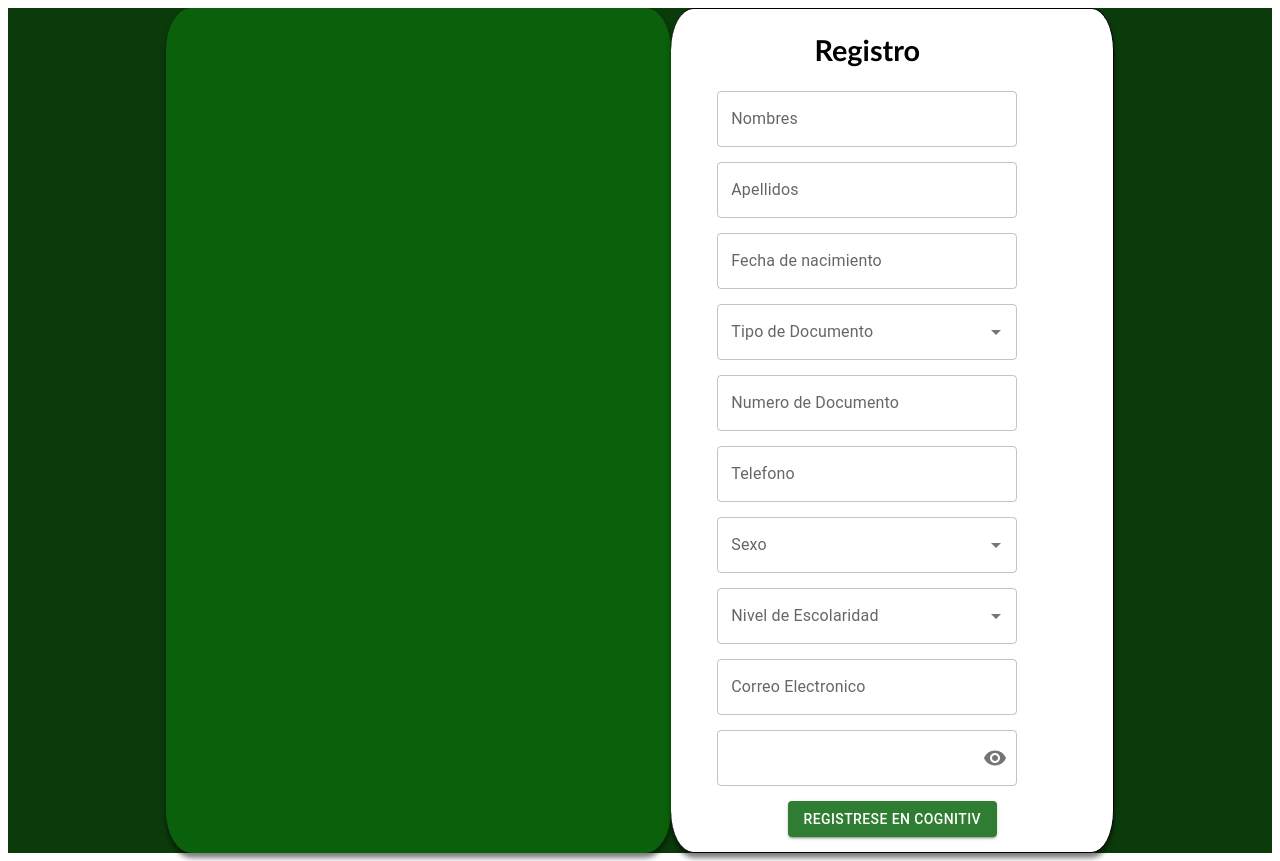
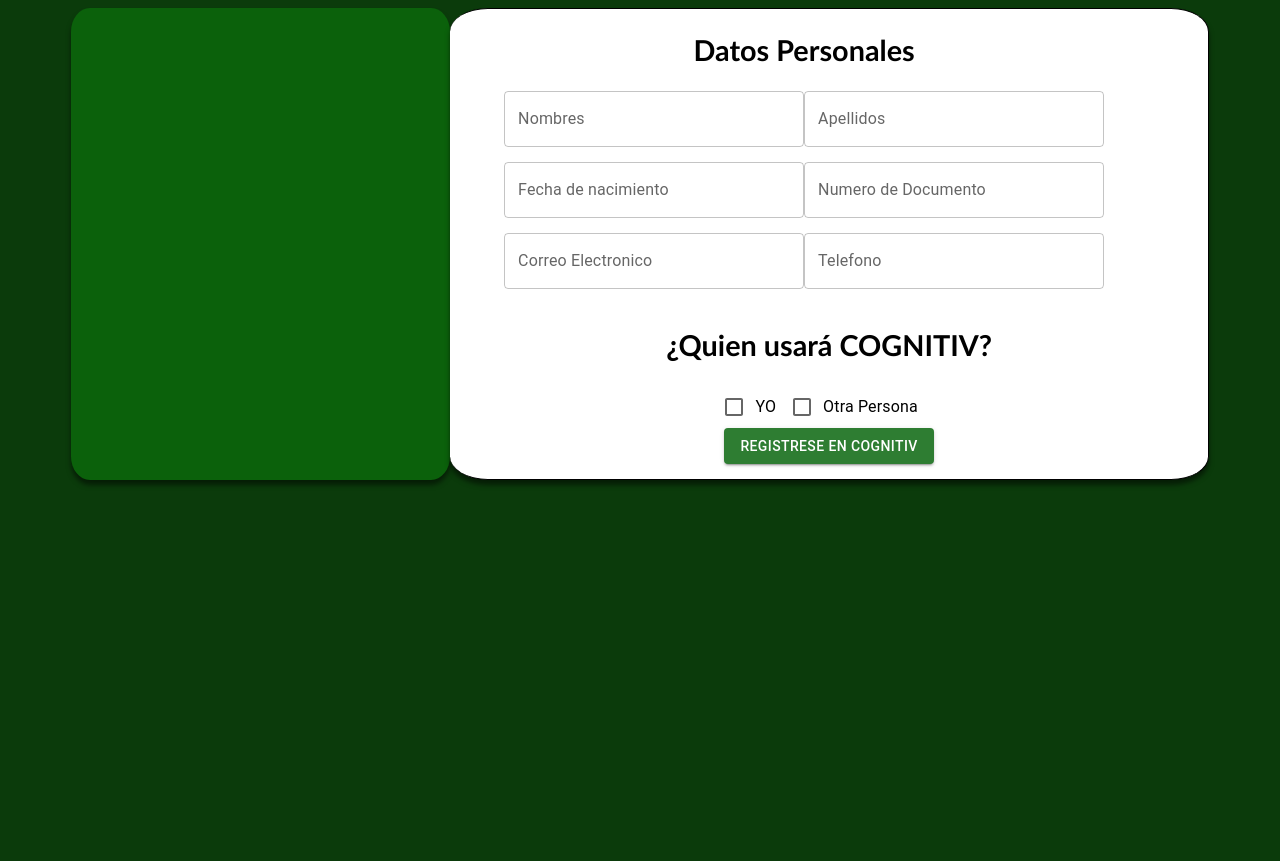
Before and after one commit to EstebanPat/cognitiv-frontend, a React (Create React App) app: page / in a window 1280 px wide. After the commit the page ends 800 px from the top, so only its background shows below. Built offline with nearby package versions, Linux system fonts and the light colour scheme.

Commit message:
New functionsin Register Form

```diff
--- a/src/api/auth.js
+++ b/src/api/auth.js
@@ -1,12 +1,18 @@
-import { ENV } from "../utils";
-const { BASE_API_URL, API_ROUTES } = ENV;
+import { ENV } from "../utils/constants";
+const { BASE_API_URL, API_ROUTER } = ENV;
 
 export class Auth{
     //Registro
-    signup = async (data) => {
-        const response = await fetch(`${BASE_API_URL}${API_ROUTES.AUTH}`, {
+    register = async (data) => {
+        console.log(data);
+        console.log("Hola");
+        const response = await fetch(`${BASE_API_URL}${API_ROUTER.REGISTER}`, {
+          mode: 'no-cors',
           method: "POST",
-          headers: {"Content-Type": "application/json"},
+          headers: {
+            "Content-Type": "application/json",
+          },
+
           body: JSON.stringify(data),
         });
         try {
--- a/src/components/Auth/SignUp/SignUp.js
+++ b/src/components/Auth/SignUp/SignUp.js
@@ -2,39 +2,74 @@
 import { DatePicker } from '@mui/x-date-pickers/DatePicker';
 import { LocalizationProvider } from '@mui/x-date-pickers';
 import { AdapterDayjs } from '@mui/x-date-pickers/AdapterDayjs'
-import { Autocomplete, Button, IconButton, InputAdornment, OutlinedInput, TextField } from '@mui/material'
+import { Autocomplete, Button, Checkbox, FormControlLabel, IconButton, InputAdornment, OutlinedInput, Snackbar, TextField } from '@mui/material'
+import MuiAlert from '@mui/material/Alert';
 import { Visibility, VisibilityOff } from '@mui/icons-material';
 import "./SignUp.scss";
-import { Auth } from '../../../api/auth';
-
-import { ENV } from "../../../utils";
-const { BASE_API_URL, API_ROUTES } = ENV;
+import { Auth } from '../../../api/index';
 
 const SignUp = () => {
     const auth = new Auth()
+
+    /* Information of the Attendant (if the user needs one) */
+    const [namesAttendant, setNamesAttendant] = useState('');
+    const [lastnamesAttendant, setLastnamesAttendant] = useState('');
+    const [birthDayAttendant, setBirthDayAttendant] = useState(new Date());
+    const [identificationAttendant, setIdentificationAttendant] = useState('');
+    const [phoneAttendant, setPhoneAttendant] = useState('');
+    const [emailAttendant, setEmailAttendant] = useState('');
+
+
     const [names, setNames] = useState('');
     const [lastnames, setLastnames] = useState('');
     const [birthDay, setBirthDay] = useState(new Date());
     const [identification, setIdentification] = useState('');
+    const [phone, setPhone] = useState('');
+    const [email, setEmail] = useState('');
     const [documentType, setDocumentType] = useState('');
-    const [email, setEmail] = useState('');
     const [password, setPassword] = useState('');
-    const [phone, setPhone] = useState('');
     const [genre, setGenre] = useState('');
     const [schooling, setSchooling] = useState('');
+    const [laterality, setLaterality] = useState('');
     const [showPassword, setShowPassword] = useState(false);
+    const [checkboxMe, setCheckboxMe] = useState(false);
+    const [checkbox, setCheckbox] = useState('');
+    const [checkboxOther, setCheckboxOther] = useState(false);
+    const [showSecondForm, setShowSecondForm] = useState(false);
+
+
+    /* Handle Functions for the attendant Information */
+    const handleSetNamesAttendant = (event) => {
+        setNamesAttendant(event.target.value)
+    }
+    const handleSetLastnamesAttendant = (event) => {
+        setLastnamesAttendant(event.target.value)
+    }
+    const handleSetBirthdayAttendant = (date) => {
+        setBirthDayAttendant(date)
+    }
+    const handleSetIdentificationAttendant = (event) => {
+        setIdentificationAttendant(event.target.value)
+    }
+    const handleSetPhoneAttendant = (event) => {
+        setPhoneAttendant(event.target.value)
+    }
+    const handleSetEmailAttendant = (event) => {
+        setEmailAttendant(event.target.value)
+    }
+
+
+    /* Handle Functions for the user Information */
 
     const handleSetNames = (event) => {
         setNames(event.target.value)
     }
+
     const handleSetLastnames = (event) => {
         setLastnames(event.target.value)
     }
     const handleSetBirthday = (date) => {
         setBirthDay(date)
-    }
-    const handleSetDocumentType = (event, type) => {
-        setDocumentType(type)
     }
     const handleSetIdentification = (event) => {
         setIdentification(event.target.value)
@@ -45,6 +80,11 @@
     const handleSetEmail = (event) => {
         setEmail(event.target.value)
     }
+
+    const handleSetDocumentType = (event, type) => {
+        setDocumentType(type)
+    }
+
     const handleSetPassword = (event) => {
         setPassword(event.target.value)
     }
@@ -55,7 +95,28 @@
         setSchooling(school)
     }
 
+    /* Handle Information IF there is not an attendant */
 
+    const handleSetNamesMe = (value) => {
+        setNames(value)
+    }
+    const handleSetLastnamesMe = (value) => {
+        setLastnames(value)
+    }
+    const handleSetBirthdayMe = (date) => {
+        setBirthDay(date)
+    }
+    const handleSetIdentificationMe = (value) => {
+        setIdentification(value)
+    }
+    const handleSetPhoneMe = (value) => {
+        setPhone(value)
+    }
+    const handleSetEmailMe = (value) => {
+        setEmail(value)
+    }
+
+    /* Functions for the Password */
     const handleClickShowPassword = () =>{
         setShowPassword(!showPassword)
     }
@@ -64,7 +125,33 @@
         event.preventDefault();
     };
 
+    /* Select the Person who is going to use Cognitiv */
 
+    const handleCheckBoxes = (checkBox) => {
+        setShowSecondForm(true);
+
+        if(checkBox === 'checkboxMe'){
+            setCheckbox(checkBox);
+            setCheckboxMe(!checkboxMe);
+            if(checkboxOther) setCheckboxOther(false);
+            handleSetNamesMe(namesAttendant)
+            handleSetLastnamesMe(lastnamesAttendant);
+            handleSetBirthdayMe(birthDayAttendant);
+            handleSetIdentificationMe(identificationAttendant);
+            handleSetPhoneMe(phoneAttendant);
+            handleSetEmailMe(emailAttendant);
+        }else if(checkBox === 'checkboxOther'){
+            setCheckbox(checkBox);
+            setCheckboxOther(!checkboxOther);
+            if(checkboxMe) setCheckboxMe(false);
+            handleSetNamesMe('')
+            handleSetLastnamesMe('');
+            handleSetBirthdayMe('');
+            handleSetIdentificationMe('');
+            handleSetPhoneMe('');
+            handleSetEmailMe('');
+        }
+    }
 
     const handleSave = async () => {
         const data = {
@@ -79,29 +166,26 @@
             genre: genre.value,
             schooling: schooling.value
         }
-        console.log(data);
 
-        const opts = {
-            method: "POST",
-            headers: {"Content-Type": "application/json"},
-            body: JSON.stringify(data),
+        if (checkbox === 'checkboxOther') {
+            const attendant = {
+                names: namesAttendant,
+                lastnames: lastnamesAttendant,
+                email: emailAttendant,
+                birthDay: (birthDayAttendant.$M + 1) + '/' + birthDayAttendant.$D + '/' + birthDayAttendant.$y,
+                identification: identificationAttendant,
+                phone: phoneAttendant,
+            }
+            data.attendant = attendant
         }
 
-        console.log(opts.body);
-        fetch(`${BASE_API_URL}${API_ROUTES.AUTH}`, opts)
-        .then((response) =>{
-            if (!response.ok) {
-                throw new Error('No se pudo completar la solicitud');
-              }
-              return response.json();
-        })
-
-        /* try{
-            const response = await auth.signup();
+        console.log(data);
+        try{
+            const response = await auth.register();
             console.log(response);
         }catch (error){
             console.log(error);
-        }  */
+        }
 
     }
 
@@ -132,18 +216,45 @@
 
                 <form>
                     <div className='reg-form'>
-                        <div className='title-form'> <h2>Registro</h2></div>
+                        <div className='title-form'> <h2>Datos Personales</h2></div>
+                        <div className='reg-form__row'>
+                            <TextField id="namesAttendant" label="Nombres" variant="outlined" className='input-auth-form' value={namesAttendant} onChange={handleSetNamesAttendant} sx={{width: 300}} />
+                            <TextField id="lastnamesAttendant" label="Apellidos" variant="outlined" className='input-auth-form'  value={lastnamesAttendant} onChange={handleSetLastnamesAttendant} sx={{width: 300}}/>
+                        </div>
+
+                        <div className='reg-form__row'>
+                            <LocalizationProvider dateAdapter={AdapterDayjs}  >
+                                <DatePicker format="MM/DD/YYYY" label="Fecha de nacimiento" selected={birthDayAttendant}  onChange={handleSetBirthdayAttendant} sx={{ width: 300 }} />
+                            </LocalizationProvider>
+                            <TextField id="identificationAttendant" label="Numero de Documento" variant="outlined" className='input-auth-form' value={identificationAttendant}  onChange={handleSetIdentificationAttendant} sx={{width: 300}}/>
+                        </div>
+
+
+                        <div className='reg-form__row'>
+                            <TextField id="emailAttendant" label="Correo Electronico" variant="outlined" className='input-auth-form' value={emailAttendant} onChange={handleSetEmailAttendant} sx={{width: 300}}/>
+                            <TextField id="phoneAttendant" label="Telefono" variant="outlined" className='input-auth-form' value={phoneAttendant} onChange={handleSetPhoneAttendant} sx={{width: 300}}/>
+
+                        </div>
+                    </div>
+                </form>
+
+                <div className='title-form'> <h2>¿Quien usará COGNITIV?</h2></div>
+                <div className='reg-checkbox'>
+                    <FormControlLabel checked={checkboxMe} name='checkboxMe' onChange={() => handleCheckBoxes('checkboxMe')} control={<Checkbox />} label="YO" />
+                    <FormControlLabel checked={checkboxOther} name='checkboxOther' onChange={() => handleCheckBoxes('checkboxOther')} control={<Checkbox />} label="Otra Persona" />
+                </div>
+
+                {showSecondForm && (
+                    <form>
+                        <div className='reg-form'>
+                            <div className='reg-form__row'>
+                                <div className='reg-form'>
+                                    <div className='title-form'> <h2>Datos del Usuario</h2></div>
                                     <div className='reg-form__row'>
                                         <TextField id="names" label="Nombres" variant="outlined" className='input-auth-form' value={names} onChange={handleSetNames} sx={{width: 300}} />
-                        </div>
-                        <div className='reg-form__row'>
                                         <TextField id="lastnames" label="Apellidos" variant="outlined" className='input-auth-form'  value={lastnames} onChange={handleSetLastnames} sx={{width: 300}}/>
                                     </div>
-                        <div className='reg-form__row'>
-                        <LocalizationProvider dateAdapter={AdapterDayjs}  >
-                            <DatePicker format="MM/DD/YYYY" label="Fecha de nacimiento" selected={birthDay} onChange={handleSetBirthday} sx={{ width: 300 }} />
-                        </LocalizationProvider>
-                        </div>
+
                                     <div className='reg-form__row'>
                                         <Autocomplete
                                             disablePortal
@@ -154,13 +265,15 @@
                                             value={documentType}
                                             onChange={handleSetDocumentType}
                                         />
-                        </div>
-                        <div className='reg-form__row'>
                                         <TextField id="identification" label="Numero de Documento" variant="outlined" className='input-auth-form' value={identification}  onChange={handleSetIdentification} sx={{width: 300}}/>
                                     </div>
                                     <div className='reg-form__row'>
+                                        <LocalizationProvider dateAdapter={AdapterDayjs}  >
+                                            <DatePicker format="MM/DD/YYYY" label="Fecha de nacimiento" selected={birthDay}  onChange={handleSetBirthday} sx={{ width: 300 }} />
+                                        </LocalizationProvider>
                                         <TextField id="phone" label="Telefono" variant="outlined" className='input-auth-form' value={phone} onChange={handleSetPhone} sx={{width: 300}}/>
                                     </div>
+
                                     <div className='reg-form__row'>
                                         <Autocomplete
                                             disablePortal
@@ -172,8 +285,6 @@
                                             value={genre}
                                             onChange={handleSetGenre}
                                         />
-                        </div>
-                        <div className='reg-form__row'>
                                         <Autocomplete
                                             disablePortal
                                             id="combo-box-demo"
@@ -187,8 +298,7 @@
                                     </div>
                                     <div className='reg-form__row'>
                                         <TextField id="email" label="Correo Electronico" variant="outlined" className='input-auth-form' value={email} onChange={handleSetEmail} sx={{width: 300}}/>
-                        </div>
-                        <div className='reg-form__row'>
+
                                         <OutlinedInput
                                             sx={{ width: 300 }}
                                             id="outlined-adornment-password"
@@ -213,11 +323,16 @@
                                         />
                                     </div>
                                 </div>
+                            </div>
+                        </div>
                    </form>
+                )}
+
                 <div className='reg-button'>
                     <Button variant="contained" color="success" onClick={handleSave}>
                         Registrese en Cognitiv
                     </Button>
+
                 </div>
 
             </div>
--- a/src/components/Auth/SignUp/SignUp.scss
+++ b/src/components/Auth/SignUp/SignUp.scss
@@ -1,19 +1,17 @@
-.reg {
-    text-align: center;
-    font-size: large;
+body {
+    background-color: #0B3B0B;
 }
 
 .container {
     display: flex;
     justify-content: center;
-    background-color: #0B3B0B;
     width: 100%;
 
     .reg-container-one {
         background-color: #0B610B;
         display: flex;
         box-shadow: 0px 5px 5px rgba(0, 0, 0, 0.5);
-        width: 40%;
+        width: 30%;
         justify-content: flex-end;
         border-radius: 5%;
 
@@ -35,7 +33,7 @@
     .reg-container-two {
         display: flex;
         background-color: white;
-        width: 35%;
+        width: 60%;
         box-shadow: 0px 5px 5px rgba(0, 0, 0, 0.5);
         border-top: 1px solid black;
         border-bottom: 1px solid black;
@@ -66,6 +64,11 @@
             }
         }
 
+        .reg-checkbox{
+            display: flex;
+            justify-content: center;
+        }
+
         .reg-button {
             display: flex;
             justify-content: center;
--- a/src/components/Auth/SignUp/index.js
+++ /dev/null
@@ -1 +0,0 @@
-export * from './SignUp'
--- a/src/utils/constants.js
+++ b/src/utils/constants.js
@@ -7,8 +7,8 @@
     BASE_API_URL: SERVER_IP + API + API_VERSION,
     //Encabezado rutas para almacenamiento, edicion, y eliminacion de archivos
     BASE_URL: SERVER_IP,
-    API_ROUTES:{
-        AUTH: "users/signup",
+    API_ROUTER:{
+        REGISTER: "users/signup",
         USERS: "users/",
     }
 }
```
Lines whose indentation alone changed are shown as unchanged.
